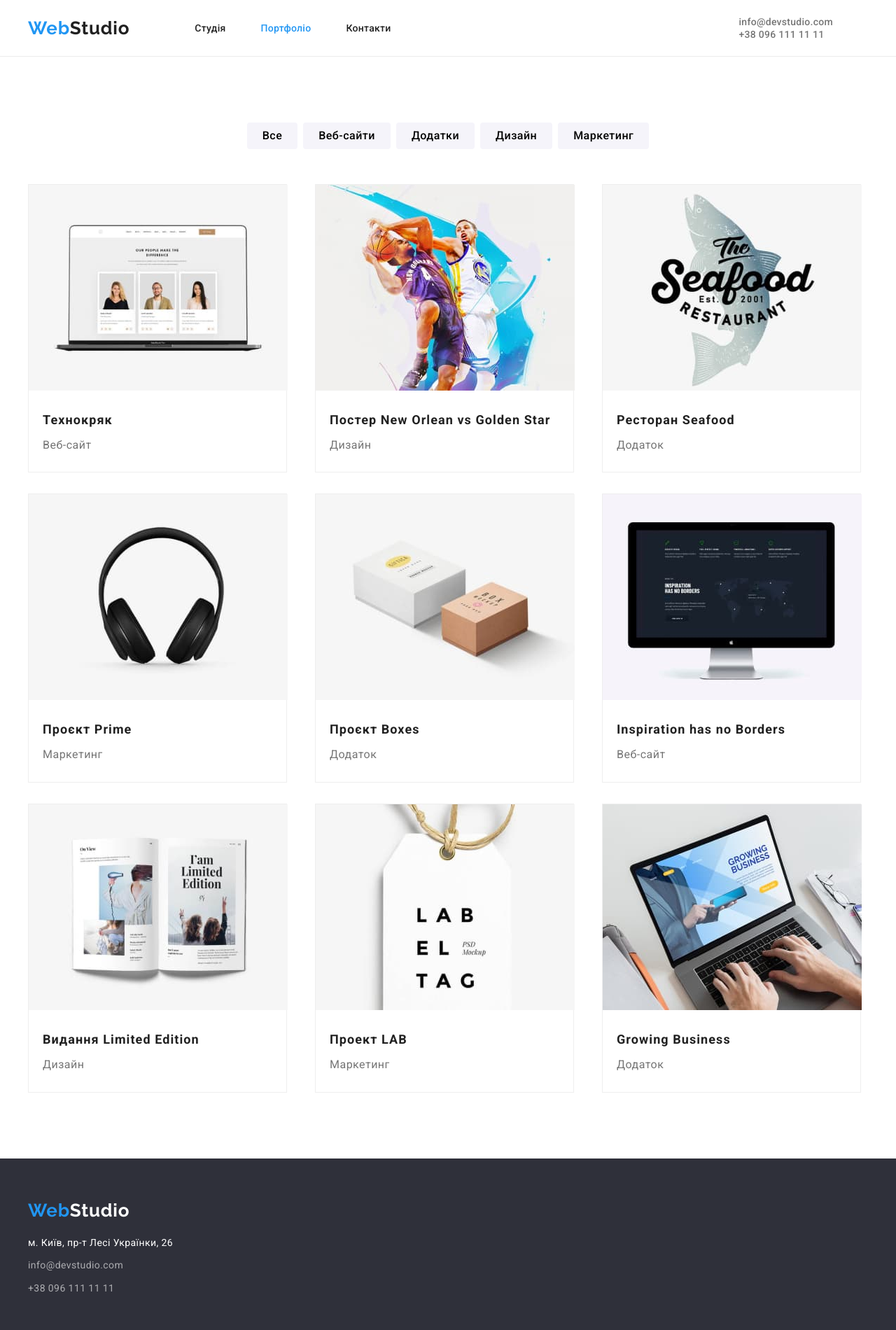
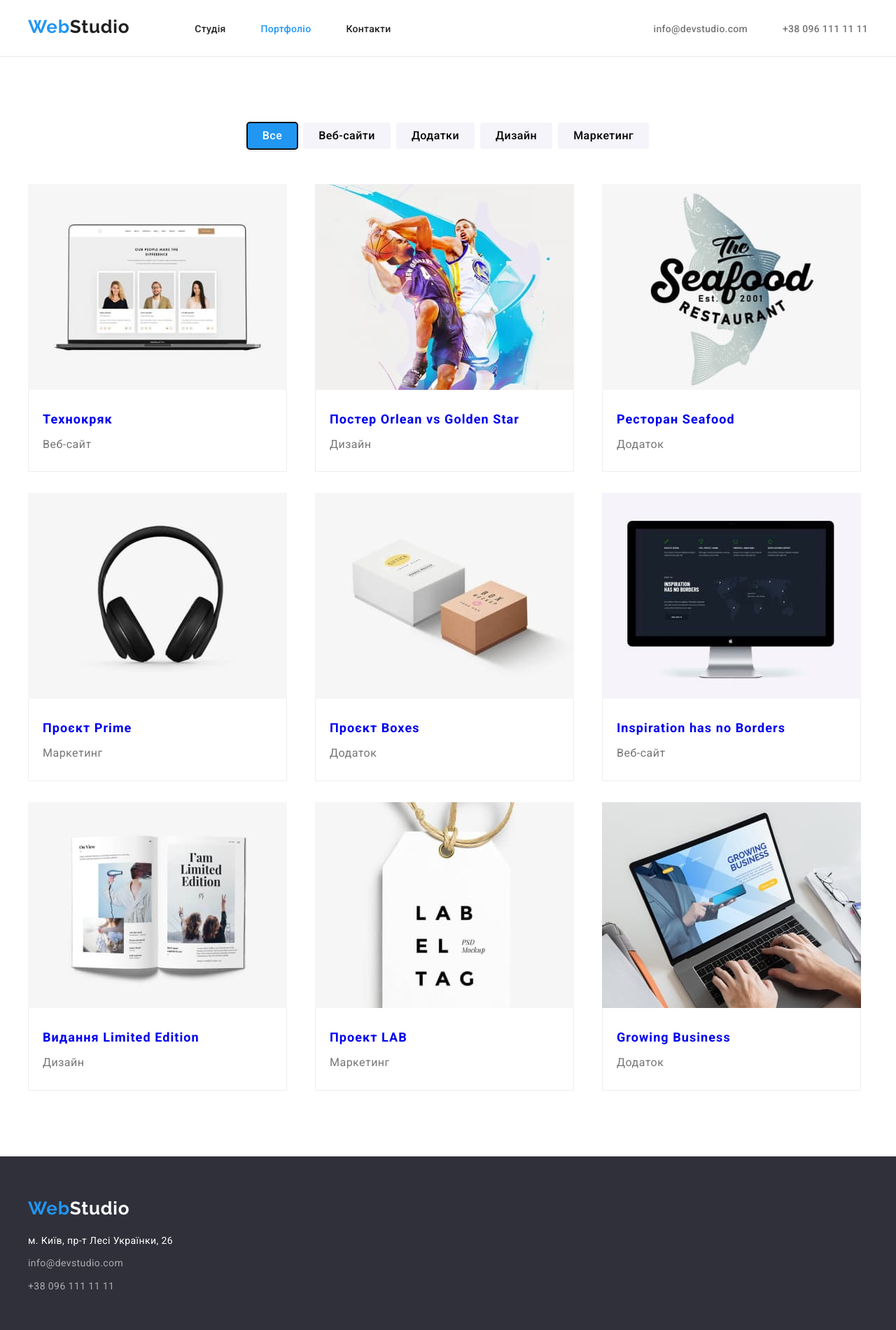
Before and after one commit to BeHover/goit-markup-hw-03, a plain HTML site: page portfolio.html in a window 1280 px wide. Shown: the top 1900 px of the page at 70% size. Drawn offline with nearby package versions, Linux system fonts and the light colour scheme.

Commit message:
Small fixes

```diff
--- a/css/styles.css
+++ b/css/styles.css
@@ -4,17 +4,19 @@
   --color-dark: #212121;
   --color-grey: #757575;
   --color-white: #ffffff;
+  --color-light: #eeeeee;
+  --color-main: #2f303a;
+  --color-secondary: #f5f4fa;
+  --color-blue-hover: #188CE8;
+  --color-lightgrey: #ececec;
+  --color-footer-link: rgba(255, 255, 255, 0.6);
 }
 
 /* Global styles */
 body {
   margin: 0;
   padding: 0;
-  color: var(--color-dark);
   font-family: "Roboto", sans-serif;
-  font-size: 16px;
-  font-weight: 400;
-  line-height: 1.1;
   color: var(--color-dark);
 }
 
@@ -39,19 +41,17 @@ button {
   border: none;
 }
 
-a {
-  text-decoration: none;
-  color: var(--color-dark);
-}
-
-a:hover,
-a:focus {
-  color: var(--color-blue);
-}
-
 .container {
   max-width: 1200px;
   margin: 0 auto;
+}
+
+.logo,
+.nav-link,
+.contacts-link,
+.project-link,
+.footer-link {
+  text-decoration: none;
 }
 
 .section {
@@ -62,6 +62,7 @@ a:focus {
 .section-title {
   font-size: 36px;
   font-weight: 700;
+  line-height: 1.1;
   text-align: center;
   letter-spacing: 0.03em;
   margin-bottom: 50px;
@@ -69,6 +70,7 @@ a:focus {
 
 .btn {
   cursor: pointer;
+  font-family: "Roboto", sans-serif;
 }
 
 .btn-primary {
@@ -82,13 +84,12 @@ a:focus {
   border-radius: 4px;
 }
 
-.btn-primary:hover,
-.btn-primary:focus {
-  background-color: #188CE8;
+.btn-primary:hover, .btn-primary:focus {
+  background-color: var(--color-blue-hover);
 }
 
 .btn-secondary {
-  background-color: #f5f4fa;
+  background-color: var(--color-secondary);
   font-weight: 500;
   line-height: 1.6;
   letter-spacing: 0.03em;
@@ -96,8 +97,7 @@ a:focus {
   border-radius: 4px;
 }
 
-.btn-secondary:hover,
-.btn-secondary:focus {
+.btn-secondary:hover, .btn-secondary:focus {
   background-color: var(--color-blue);
   color: var(--color-white);
   box-shadow: 0px 3px 1px rgba(0, 0, 0, 0.1), 0px 1px 2px rgba(0, 0, 0, 0.08),
@@ -109,32 +109,37 @@ a:focus {
   font-family: "Raleway", sans-serif;
   font-size: 26px;
   font-weight: 700;
+  line-height: 1.1;
   letter-spacing: 0.03em;
   margin-right: 93px;
-}
-
-.logo:hover,
-.logo:focus {
+  padding: 24px 0 25px;
   color: var(--color-dark);
 }
 
-.logo > span {
+.logo:hover, .logo:focus {
+  color: var(--color-dark);
+}
+
+.logo .logo-blue {
   color: var(--color-blue);
 }
 
 /* Header */
 .header {
-  border-bottom: 1px solid #ececec;
+  border-bottom: 1px solid var(--color-lightgrey);
 }
 
 .navbar {
   display: flex;
-  align-items: center;
   height: 80px;
 }
 
 .nav-list {
   display: flex;
+}
+
+.nav-item {
+  padding: 32px 0;
 }
 
 .nav-item:not(:last-child) {
@@ -144,11 +149,13 @@ a:focus {
 .nav-link {
   font-size: 14px;
   font-weight: 500;
+  line-height: 1.1;
   letter-spacing: 0.02em;
+  color: var(--color-dark);
+  padding: 32px 0;
 }
 
-.nav-link:hover,
-.nav-link:focus {
+.nav-link:hover, .nav-link:focus {
   color: var(--color-blue);
 }
 
@@ -158,6 +165,11 @@ a:focus {
 
 .contacts-list {
   margin-left: auto;
+  display: flex;
+}
+
+.contacts-item {
+  padding: 32px 0;
 }
 
 .contacts-item:not(:last-child) {
@@ -167,18 +179,19 @@ a:focus {
 .contacts-link {
   font-size: 14px;
   font-weight: 500;
+  line-height: 1.1;
   letter-spacing: 0.02em;
   color: var(--color-grey);
+  padding: 32px 0;
 }
 
-.contacts-link:hover,
-.contacts-link:focus {
+.contacts-link:hover, .contacts-link:focus {
   color: var(--color-blue);
 }
 
 /* Main section */
 .main {
-  background-color: #2f303a;
+  background-color: var(--color-main);
   padding: 200px 15px;
   text-align: center;
 }
@@ -210,6 +223,7 @@ a:focus {
 .feature-title {
   font-size: 14px;
   font-weight: 700;
+  line-height: 1.1;
   letter-spacing: 0.03em;
   text-transform: uppercase;
   margin-bottom: 10px;
@@ -237,7 +251,7 @@ a:focus {
 
 /* Team section */
 .team {
-  background-color: #f5f4fa;
+  background-color: var(--color-secondary);
 }
 
 .team-list {
@@ -255,7 +269,7 @@ a:focus {
 }
 
 .team-content {
-  padding: 30px 15px;
+  padding: 30px 0;
   background-color: var(--color-white);
   border-radius: 0 0 4px 4px;
 }
@@ -266,12 +280,14 @@ a:focus {
 
 .team-name {
   font-weight: 500;
+  line-height: 1.1;
   text-align: center;
   letter-spacing: 0.03em;
   margin-bottom: 10px;
 }
 
-.team-role {
+.team-profession  {
+  line-height: 1.1;
   color: var(--color-grey);
   text-align: center;
   letter-spacing: 0.03em;
@@ -294,12 +310,7 @@ a:focus {
   grid-template-columns: repeat(3, 1fr);
 }
 
-.project-item {
-  border: 1px solid #eeeeee;
-}
-
-.project-link:hover,
-.project-link:focus {
+.project-link:hover, .project-link:focus {
   color: var(--color-dark);
 }
 
@@ -313,6 +324,8 @@ a:focus {
 
 .project-content {
   padding: 24px 20px;
+  border: 1px solid var(--color-light);
+  border-top: none;
 }
 
 .project-name {
@@ -331,18 +344,30 @@ a:focus {
 
 /* Footer */
 .footer {
-  background-color: #2f303a;
+  background-color: var(--color-main);
   padding: 60px 15px;
 }
 
-.footer .logo,
-.footer .logo:hover,
-.footer .logo:focus {
+.footer .logo {
+  padding: 0;
+}
+
+.footer .logo, .footer .logo:hover, .footer .logo:focus {
   color: var(--color-white);
 }
 
-.footer address {
+.footer-list {
+  display: flex;
+  flex-direction: column;
+}
+
+.footer-item:not(:last-child) {
+  margin-bottom: 9px;
+}
+
+.footer-address {
   font-style: normal;
+  margin-top: 20px;
 }
 
 .footer-text {
@@ -350,11 +375,6 @@ a:focus {
   line-height: 1.7;
   color: var(--color-white);
   letter-spacing: 0.03em;
-  margin-top: 20px;
-}
-
-.footer-text,
-.footer-link:not(:last-child) {
   margin-bottom: 9px;
 }
 
--- a/portfolio.html
+++ b/portfolio.html
@@ -1,5 +1,5 @@
 <!DOCTYPE html>
-<html lang="en">
+<html lang="uk">
   <head>
     <meta charset="UTF-8" />
     <meta http-equiv="X-UA-Compatible" content="IE=edge" />
@@ -19,7 +19,7 @@
   <body>
     <header class="header">
       <div class="container navbar">
-        <a href="index.html" class="logo"><span>Web</span>Studio</a>
+        <a href="index.html" class="logo" lang="en"><span class="logo-blue">Web</span>Studio</a>
 
         <nav>
           <ul class="nav-list">
@@ -49,10 +49,10 @@
     <main>
       <section class="portfolio section">
         <div class="container">
-          <h2 class="section-title" style="display: none">Наші роботи</h2>
+          <h1 class="section-title" hidden>Наші роботи</h1>
           <ul class="controls-list">
             <li class="controls-item">
-              <button class="btn btn-secondary">Все</button>
+              <button class="btn btn-secondary" autofocus>Все</button>
             </li>
             <li class="controls-item">
               <button class="btn btn-secondary">Веб-сайти</button>
@@ -78,7 +78,7 @@
                   height="294"
                 />
                 <div class="project-content">
-                  <h3 class="project-name">Технокряк</h3>
+                  <h2 class="project-name">Технокряк</h2>
                   <p class="project-type">Веб-сайт</p>
                 </div>
               </a>
@@ -92,7 +92,7 @@
                   height="294"
                 />
                 <div class="project-content">
-                  <h3 class="project-name">Постер New Orlean vs Golden Star</h3>
+                  <h2 class="project-name">Постер <span lang="en">Orlean vs Golden Star</span></h2>
                   <p class="project-type">Дизайн</p>
                 </div>
               </a>
@@ -106,7 +106,7 @@
                   height="294"
                 />
                 <div class="project-content">
-                  <h3 class="project-name">Ресторан Seafood</h3>
+                  <h2 class="project-name">Ресторан <span lang="en">Seafood</span></h2>
                   <p class="project-type">Додаток</p>
                 </div>
               </a>
@@ -120,7 +120,7 @@
                   height="294"
                 />
                 <div class="project-content">
-                  <h3 class="project-name">Проєкт Prime</h3>
+                  <h2 class="project-name">Проєкт <span lang="en">Prime</span></h2>
                   <p class="project-type">Маркетинг</p>
                 </div>
               </a>
@@ -134,7 +134,7 @@
                   height="294"
                 />
                 <div class="project-content">
-                  <h3 class="project-name">Проєкт Boxes</h3>
+                  <h2 class="project-name">Проєкт <span lang="en">Boxes</span></h2>
                   <p class="project-type">Додаток</p>
                 </div>
               </a>
@@ -148,7 +148,7 @@
                   height="294"
                 />
                 <div class="project-content">
-                  <h3 class="project-name">Inspiration has no Borders</h3>
+                  <h2 class="project-name" lang="en">Inspiration has no Borders</h2>
                   <p class="project-type">Веб-сайт</p>
                 </div>
               </a>
@@ -162,7 +162,7 @@
                   height="294"
                 />
                 <div class="project-content">
-                  <h3 class="project-name">Видання Limited Edition</h3>
+                  <h2 class="project-name">Видання <span>Limited Edition</span></h2>
                   <p class="project-type">Дизайн</p>
                 </div>
               </a>
@@ -176,7 +176,7 @@
                   height="294"
                 />
                 <div class="project-content">
-                  <h3 class="project-name">Проект LAB</h3>
+                  <h2 class="project-name">Проект <span>LAB</span></h2>
                   <p class="project-type">Маркетинг</p>
                 </div>
               </a>
@@ -190,7 +190,7 @@
                   height="294"
                 />
                 <div class="project-content">
-                  <h3 class="project-name">Growing Business</h3>
+                  <h2 class="project-name" lang="en">Growing Business</h2>
                   <p class="project-type">Додаток</p>
                 </div>
               </a>
@@ -202,11 +202,17 @@
 
     <footer class="footer">
       <div class="container">
-        <a href="index.html" class="logo"><span>Web</span>Studio</a>
-        <address>
+        <a href="index.html" class="logo" lang="en"><span class="logo-blue">Web</span>Studio</a>
+        <address class="footer-address">
           <p class="footer-text">м. Київ, пр-т Лесі Українки, 26</p>
-          <a href="mailto:info@devstudio.com" class="footer-link">info@devstudio.com</a>
-          <a href="tel:+380961111111" class="footer-link">+38 096 111 11 11</a>
+          <ul class="footer-list">
+            <li class="footer-item">
+              <a href="mailto:info@devstudio.com" class="footer-link">info@devstudio.com</a>
+            </li>
+            <li class="footer-item">
+              <a href="tel:+380961111111" class="footer-link">+38 096 111 11 11</a>
+            </li>
+          </ul>
         </address>
       </div>
     </footer>
```
Also changed, not shown: index.html (+21 -13 lines).
